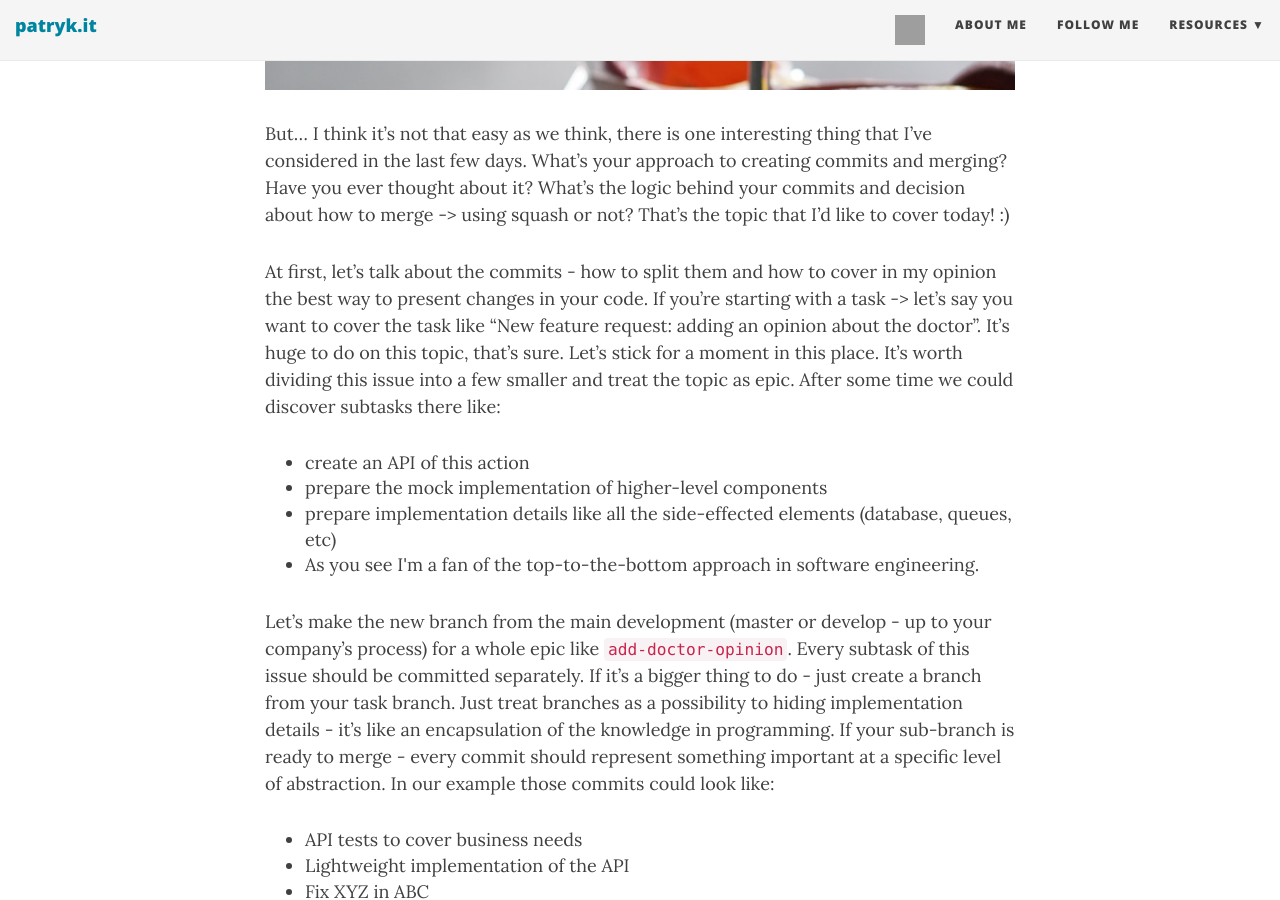
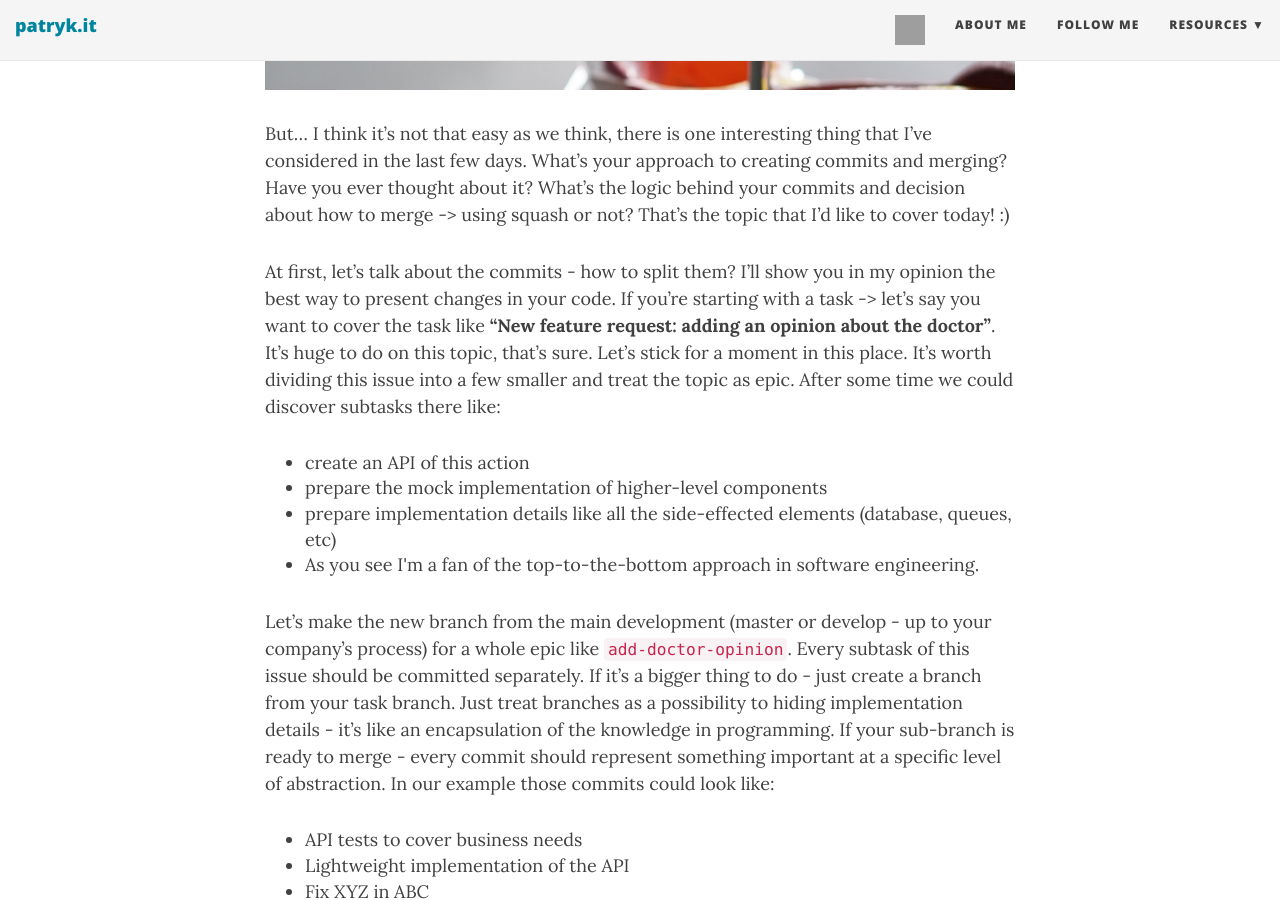
Before and after one commit to patrykwozinski/patrykwozinski.github.io, a Jekyll site: the page built from _posts/2021-03-15-developer-experience-and-working-with-git-and-pull-requests.md, in a window 1280 px wide and 900 px high, scrolled down 873 px. Built offline with Jekyll 4.4.1, drawn with Linux system fonts in a browser that asks for light colours; nearby versions of some CDN libraries; comment, search, counter and statistics services are not loaded; grey boxes are pictures that could not be loaded.

Commit message:
another typos etc

```diff
--- a/_posts/2021-03-15-developer-experience-and-working-with-git-and-pull-requests.md
+++ b/_posts/2021-03-15-developer-experience-and-working-with-git-and-pull-requests.md
@@ -16,7 +16,7 @@ Hi! After a long time, I'd like to share with you one of my thoughts. Pull Reque
 
 But... I think it's not that easy as we think, there is one interesting thing that I've considered in the last few days. What's your approach to creating commits and merging? Have you ever thought about it? What's the logic behind your commits and decision about how to merge -> using squash or not? That's the topic that I'd like to cover today! :)
 
-At first, let's talk about the commits - how to split them and how to cover in my opinion the best way to present changes in your code. If you're starting with a task -> let's say you want to cover the task like "New feature request: adding an opinion about the doctor". It's huge to do on this topic, that's sure. Let's stick for a moment in this place. It's worth dividing this issue into a few smaller and treat the topic as epic. After some time we could discover subtasks there like:
+At first, let's talk about the commits - how to split them? I'll show you in my opinion the best way to present changes in your code. If you're starting with a task -> let's say you want to cover the task like **"New feature request: adding an opinion about the doctor"**. It's huge to do on this topic, that's sure. Let's stick for a moment in this place. It's worth dividing this issue into a few smaller and treat the topic as epic. After some time we could discover subtasks there like:
 <ul>
 <li>create an API of this action</li>
 <li>prepare the mock implementation of higher-level components</li>
```
